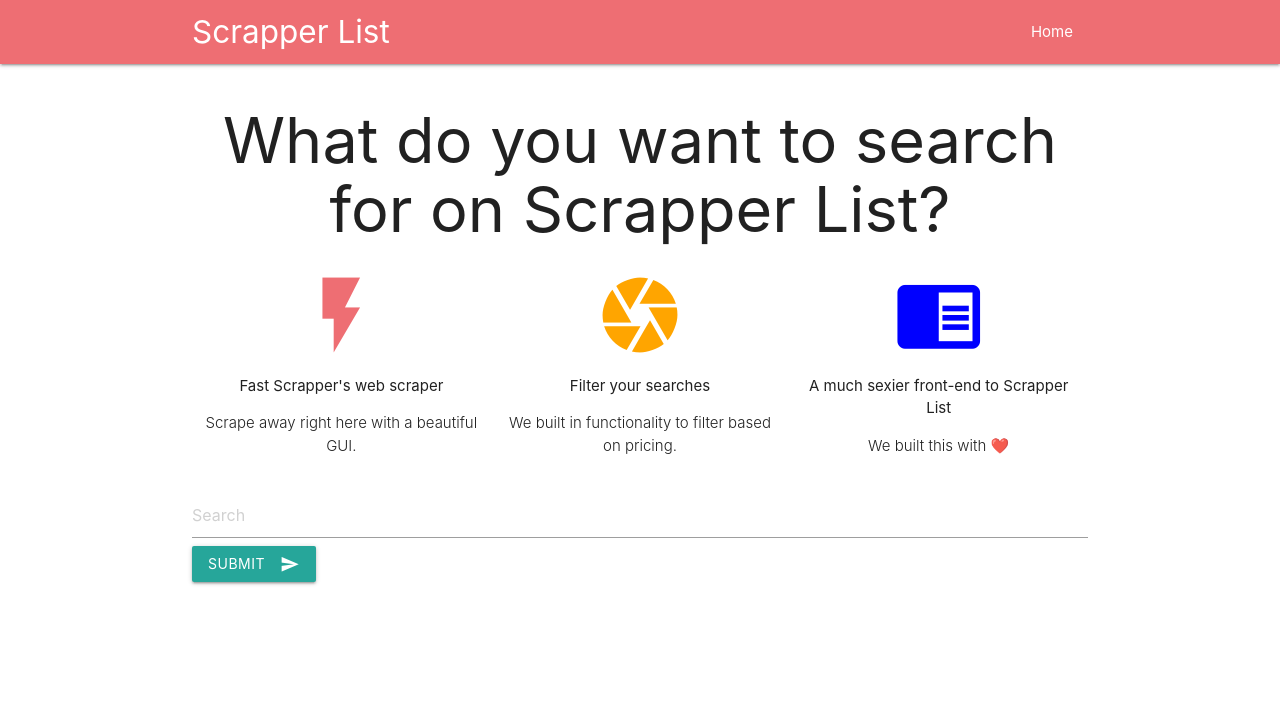
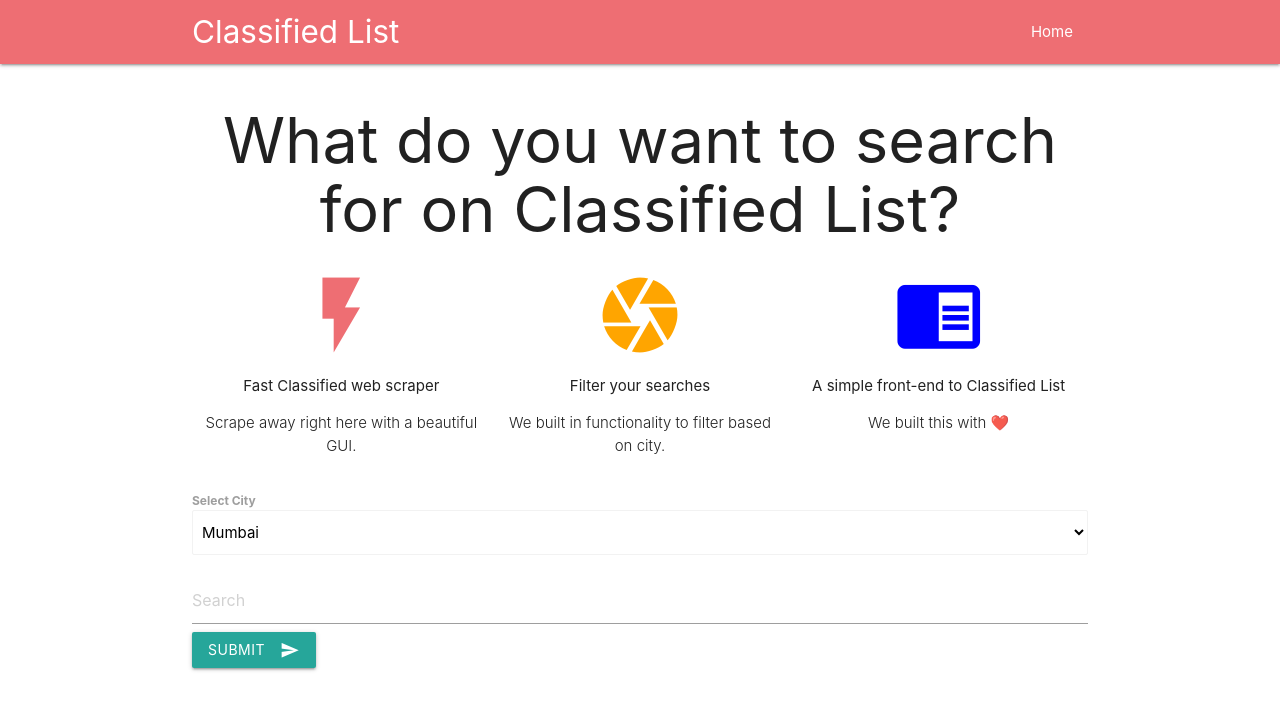
Before and after one commit to treasuregem/Scrapper_Django, a Django app: page / in a window 1280 px wide. Shown: the top 710 px of the page. Run offline with Django 3.2, Linux system fonts and the light colour scheme.

Commit message:
updated latest

```diff
--- a/my_app/views.py
+++ b/my_app/views.py
@@ -4,8 +4,10 @@ import requests
 from requests.compat import quote_plus
 from . import models
 
-BASE_CRAIGSLIST_URL = 'https://mumbai.craigslist.org/search/?query={}'
+BASE_CRAIGSLIST_URL = 'https://{}.craigslist.org/search/?query={}'
+#BASE_CRAIGSLIST_URL = 'https://mumbai.craigslist.org/search/?query={}'
 BASE_IMAGE_URL = 'https://images.craigslist.org/{}_300x300.jpg'
+
 
 # Create your views here.
 def home(request):
@@ -14,38 +16,43 @@ def home(request):
 
 # Create view for search
 def new_search(request):
-    search = request.POST.get('search')
-    models.Search.objects.create(search=search)
-    final_url = BASE_CRAIGSLIST_URL.format(quote_plus(search))
-    response = requests.get(final_url)
-    data = response.text
-    soup = BeautifulSoup(data, features='html.parser')
-    post_listings = soup.find_all('li', {'class': 'result-row'})
+    if request.method == "POST":
+        search = request.POST.get('search')
+        city = request.POST.get('city')
+        #print(city)
+        models.Search.objects.create(search=search)
+        #final_url = BASE_CRAIGSLIST_URL.format(quote_plus(search))
+        final_url = BASE_CRAIGSLIST_URL.format(city, quote_plus(search))
+        #print(final_url)
+        response = requests.get(final_url)
+        data = response.text
+        soup = BeautifulSoup(data, features='html.parser')
+        post_listings = soup.find_all('li', {'class': 'result-row'})
 
-    final_postings = []
+        final_postings = []
 
-    for post in post_listings:
-        post_title = post.find(class_='result-title').text
-        post_url = post.find('a').get('href')
+        for post in post_listings:
+            post_title = post.find(class_='result-title').text
+            post_url = post.find('a').get('href')
 
-        if post.find(class_='result-price'):
-            post_price = post.find(class_='result-price').text
-        else:
-            post_price = 'N/A'
+            if post.find(class_='result-price'):
+                post_price = post.find(class_='result-price').text
+            else:
+                post_price = 'N/A'
 
-        if post.find(class_='result-image').get('data-ids'):
-            post_image_id = post.find(class_='result-image').get('data-ids').split(',')[0].split(':')[1]
-            post_image_url = BASE_IMAGE_URL.format(post_image_id)
-            print(post_image_url)
-        else:
-            post_image_url = 'https://craigslist.org/images/peace.jpg'
+            if post.find(class_='result-image').get('data-ids'):
+                post_image_id = post.find(class_='result-image').get('data-ids').split(',')[0].split(':')[1]
+                post_image_url = BASE_IMAGE_URL.format(post_image_id)
+                print(post_image_url)
+            else:
+                post_image_url = 'https://craigslist.org/images/peace.jpg'
 
-        final_postings.append((post_title, post_url, post_price,post_image_url))
-
-
-    #print(post_title)
-    #print(post_url)
-    #print(post_price)
+            final_postings.append((post_title, post_url, post_price, post_image_url))
+    else:
+        return render(request, 'base.html')
+    # print(post_title)
+    # print(post_url)
+    # print(post_price)
     # print(data)
     # print(search)
     stuff_for_frontend = {
--- a/templates/base.html
+++ b/templates/base.html
@@ -5,36 +5,31 @@
 <html lang="en">
 <head>
     <meta charset="UTF-8">
-    <title>Scrapper List</title>
+    <title>Classified List</title>
     <meta charset="UTF-8"/>
     <meta name="viewport" content="width=device-width, initial-scale=1"/>
     <link rel="stylesheet" href="{% static "css/style.css" %}">
     <link rel="stylesheet" href="https://cdnjs.cloudflare.com/ajax/libs/materialize/1.0.0/css/materialize.min.css">
     <link href="https://fonts.googleapis.com/icon?family=Material+Icons" rel="stylesheet">
 
-
-
-
-
-
 </head>
 <body>
 <nav>
     <div class="container nav-wrapper">
-        <a href="/" class="brand-logo">Scrapper List</a>
+        <a href="/" class="brand-logo">Classified List</a>
         <ul id="nav-mobile" class="right">
             <li><a href="/">Home</a></li>
         </ul>
     </div>
 </nav>
 <div class="container">
-    <h1 style="text-align: center">What do you want to search for on Scrapper List?</h1>
+    <h1 style="text-align: center">What do you want to search for on Classified List?</h1>
     <div class="row">
         <div class="col s4">
             <!-- Promo Content 1 goes here -->
             <div class="center">
                 <i class="large material-icons" style="color: #EE6E73">flash_on</i>
-                <p>Fast Scrapper's web scraper</p>
+                <p>Fast Classified web scraper</p>
                 <p class="light center">Scrape away right here with a beautiful GUI.</p>
             </div>
         </div>
@@ -44,7 +39,7 @@
             <div class="center">
                 <i class="large material-icons" style="color: orange">camera</i>
                 <p>Filter your searches</p>
-                <p class="light center">We built in functionality to filter based on pricing.</p>
+                <p class="light center">We built in functionality to filter based on city.</p>
             </div>
         </div>
 
@@ -52,13 +47,41 @@
             <!-- Promo Content 3 goes here -->
             <div class="center">
                 <i class="large material-icons" style="color: blue">chrome_reader_mode</i>
-                <p>A much sexier front-end to Scrapper List</p>
+                <p>A simple front-end to Classified List</p>
                 <p class="light center">We built this with ❤️</p>
             </div>
         </div>
     </div>
+
     <form action="{% url 'new_search' %}" method = "post">
         {% csrf_token %}
+
+
+        <div class="input-group mb-3">
+            <div class="input-group-prepend">
+                <label class="input-group-text" for="inputGroupSelect01"><b>Select City</b></label>
+            </div>
+            <select class="custom-select" name = "city" id="inputGroupSelect01" style="display: block;">
+                <option value="ahmedabad">Ahmedabad</option>
+                <option value="bangalore">Bangalore</option>
+                <option value="bhubaneswar">Bhubaneswar</option>
+                <option value="chandigarh">Chandigarh</option>
+                <option selected value="chennai">Chennai</option>
+                <option value="delhi">Delhi</option>
+                <option value="goa">Goa</option>
+                <option value="hyderabad">Hyderabad</option>
+                <option value="indore">Indore</option>
+                <option value="jaipur">Jaipur</option>
+                <option value="kerala">Kerala</option>
+                <option value="kolkata">Kolkata</option>
+                <option value="lucknow">Lucknow</option>
+                <option selected value="mumbai">Mumbai</option>
+                <option value="pune">Pune</option>
+                <option value="surat">Surat</option>
+            </select>
+        </div>
+        <br/>
+
         <input type="text" name="search" placeholder="Search">
         <button class="btn waves-effect waves-light" type="submit" name="action">Submit
             <i class="material-icons right">send</i>
@@ -68,8 +91,6 @@
     {%  endblock content %}
 </div>
 
-
-
 <script src="https://cdnjs.cloudflare.com/ajax/libs/materialize/1.0.0/js/materialize.min.js"></script>
 </body>
 </html>
```
Also changed, not shown: scrapper/settings.py (+1 -6 lines), my_app/migrations/0002_auto_20200222_1605.py (added), my_app/models.py (line endings or trailing spaces).
